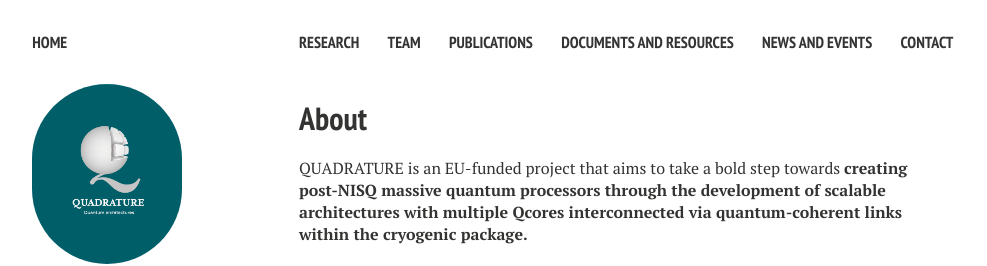
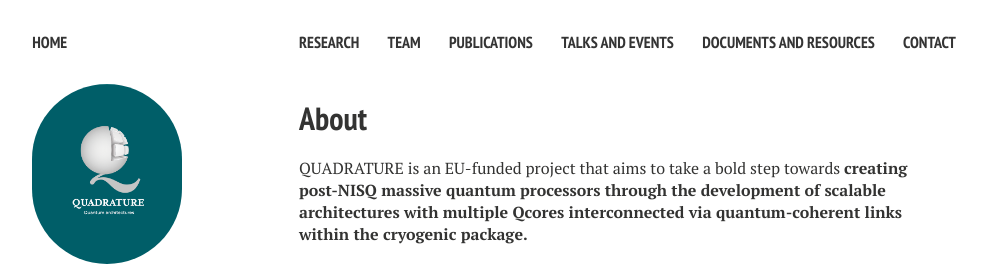
Before and after one commit to biddu/biddu.github.io, a Jekyll site: the page built from index.md, in a window 1280 px wide. Shown: the top 266 px of the page, without its empty margins (21-1008 px from the left). Built offline with Jekyll 4.4.1, drawn with Linux system fonts in a browser that asks for light colours; nearby versions of some CDN libraries; comment, search, counter and statistics services are not loaded.

Commit message:
Update _config.yml

```diff
--- a/_config.yml
+++ b/_config.yml
@@ -36,10 +36,10 @@ links:
     url: /team/
   - title: Publications
     url: /publications/
+  - title: Talks and Events
+    url: /talks/
   - title: Documents and Resources
     url: /documents/
-  - title: News and Events
-    url: /news/
   - title: Contact
     url: /contact/
 
```
